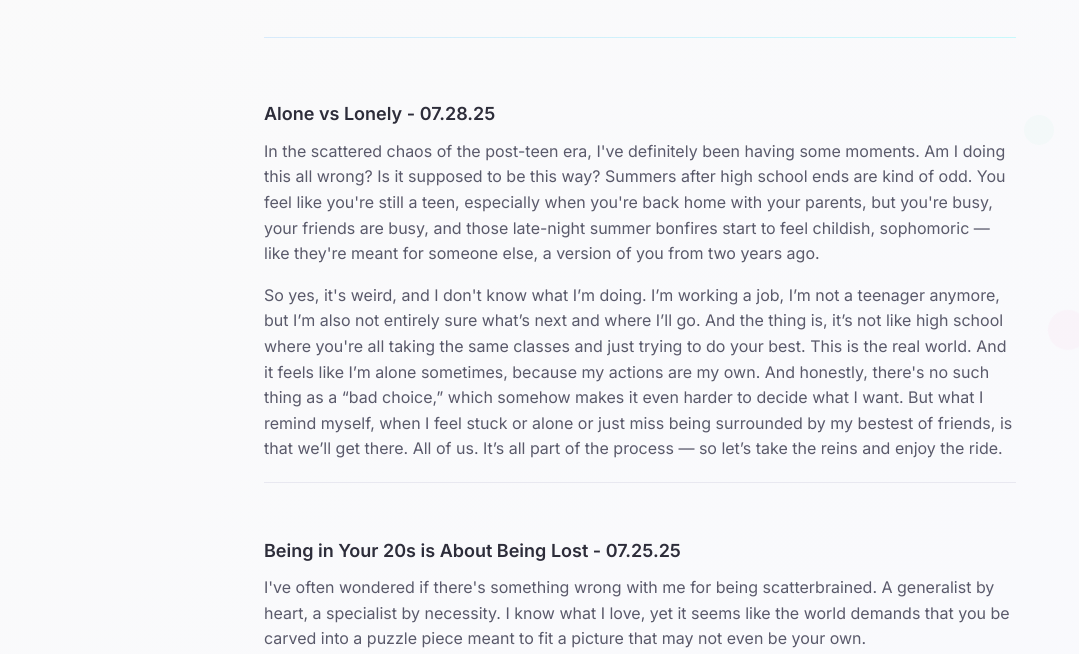
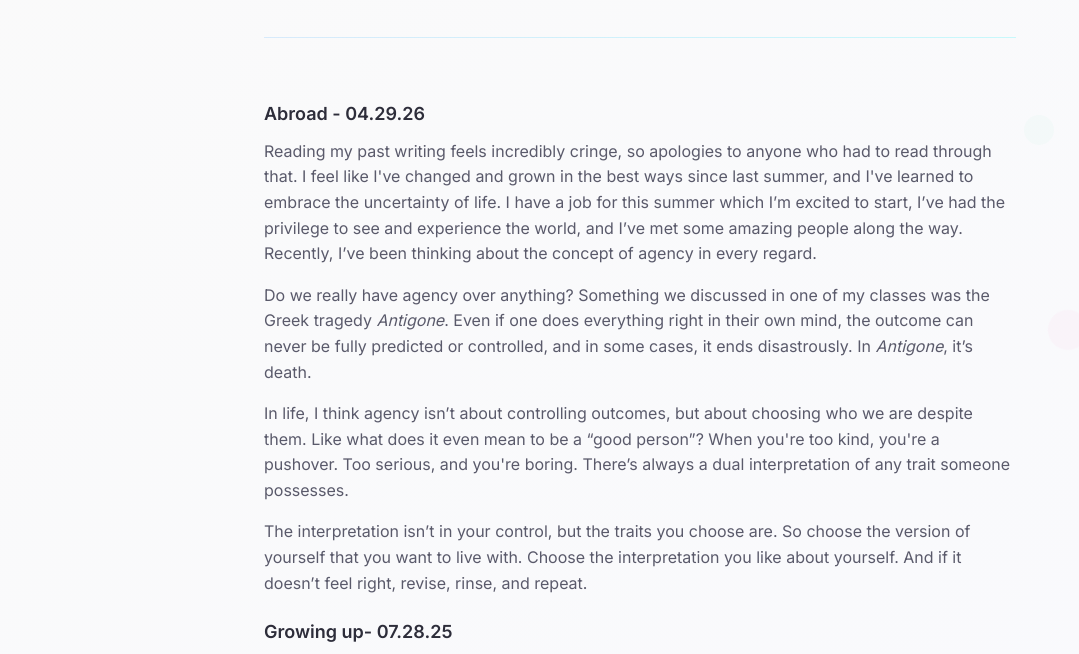
Before and after one commit to divponda/divponda.github.io, a plain HTML site: page thoughts.html in a window 1280 px wide. Shown: the part 245-899 px from the top of the page, without its empty margins (0-1079 px from the left). Drawn offline with Linux system fonts and the light colour scheme.

Commit message:
Update thoughts.html

```diff
--- a/thoughts.html
+++ b/thoughts.html
@@ -79,20 +79,38 @@
             <section class="section">
                 <div class="content">
 
-            <!-- Post 1 -->
-<article class="post-preview">
-  <h3 class="post-title">Alone vs Lonely - 07.28.25</h3>
+  <article class="post-preview">
+    <h3 class="post-title">Abroad - 04.29.26</h3>
+
+    <p class="post-excerpt">
+      Reading my past writing feels incredibly cringe, so apologies to anyone who had to read through that. I feel like I've changed and grown in the best ways since last summer, and I've learned to embrace the uncertainty of life. I have a job for this summer which I’m excited to start, I’ve had the privilege to see and experience the world, and I’ve met some amazing people along the way. Recently, I’ve been thinking about the concept of agency in every regard.
+    </p>
+
+    <p class="post-excerpt">
+      Do we really have agency over anything? Something we discussed in one of my classes was the Greek tragedy <em>Antigone</em>. Even if one does everything right in their own mind, the outcome can never be fully predicted or controlled, and in some cases, it ends disastrously. In <em>Antigone</em>, it’s death.
+    </p>
+
+    <p class="post-excerpt">
+      In life, I think agency isn’t about controlling outcomes, but about choosing who we are despite them. Like what does it even mean to be a “good person”? When you're too kind, you're a pushover. Too serious, and you're boring. There’s always a dual interpretation of any trait someone possesses.
+    </p>
+
+    <p class="post-excerpt">
+      The interpretation isn’t in your control, but the traits you choose are. So choose the version of yourself that you want to live with. Choose the interpretation you like about yourself. And if it doesn’t feel right, revise, rinse, and repeat.
+    </p>
+  </article>
+</div>
+  <h3 class="post-title"> Growing up- 07.28.25</h3>
   <p class="post-excerpt">
-    In the scattered chaos of the post-teen era, I've definitely been having some moments. Am I doing this all wrong? Is it supposed to be this way?
+    In the scattered chaos of the  era, I've definitely been having some moments. The 20s are usually glamorized and I guess I assumed that it would come with some responsibility, but never could I have predicted how lost I'd also feel. Am I doing this all wrong? Is it supposed to be this way?
     Summers after high school ends are kind of odd. You feel like you're still a teen, especially when you're back home with your parents, but you're busy, your friends are busy,
-    and those late-night summer bonfires start to feel childish, sophomoric — like they're meant for someone else, a version of you from two years ago.
+    and those summer bonfires that you used to go to late at night start to feel like they are meant for someone else, a version of you from two years ago.
   </p>
   <p class="post-excerpt">
     So yes, it's weird, and I don't know what I’m doing. I’m working a job, I’m not a teenager anymore, but I’m also not entirely sure what’s next and where I’ll go. And the thing is,
     it’s not like high school where you're all taking the same classes and just trying to do your best. This is the real world. And it feels like I’m alone sometimes,
     because my actions are my own. And honestly, there's no such thing as a “bad choice,” which somehow makes it even harder to decide what I want.
     But what I remind myself, when I feel stuck or alone or just miss being surrounded by my bestest of friends, is that we’ll get there. All of us.
-    It’s all part of the process — so let’s take the reins and enjoy the ride.
+    It’s all part of the process so let’s take the reins and enjoy the ride.
   </p>
 </article>
 
```
